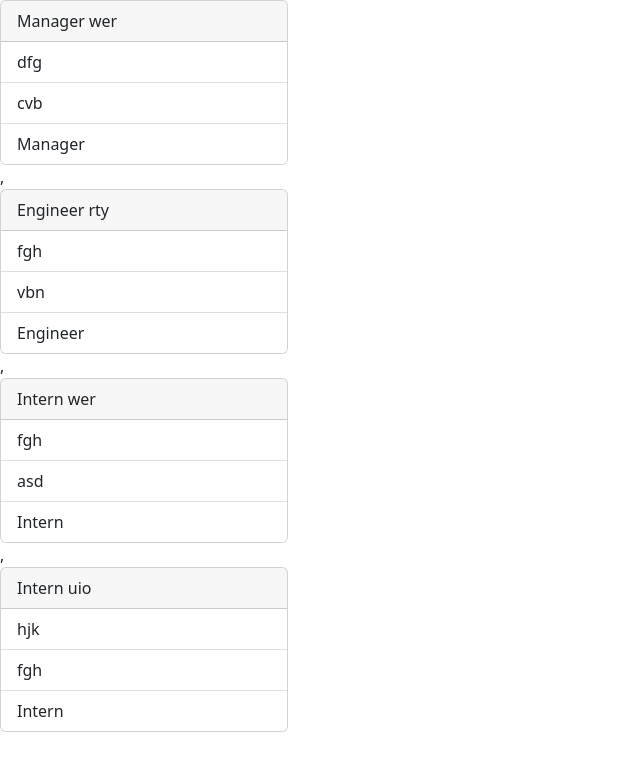
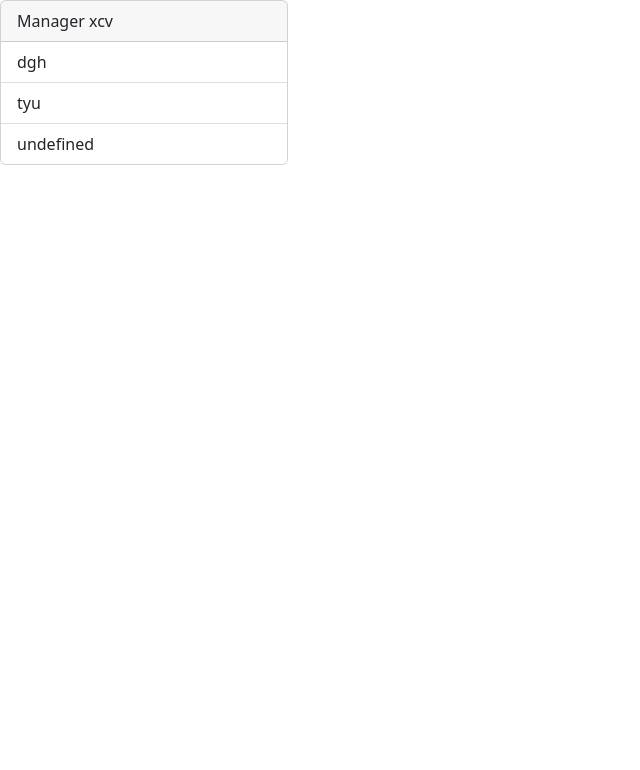
Before and after one commit to Haruka08/profile-generator, a website: page index.html in a window 1280 px wide. Shown: the whole page, without its empty margins (0-640 px from the left). Drawn offline with nearby package versions, Linux system fonts and the light colour scheme.

```diff
--- a/index.html
+++ b/index.html
@@ -11,42 +11,12 @@
         <div class="card" style="width: 18rem;">
             <div class="card-header">
             Manager
-              wer
+              xcv
             </div>
             <ul class="list-group list-group-flush">
-              <li class="list-group-item">dfg</li>
-              <li class="list-group-item">cvb</li>
-              <li class="list-group-item">Manager</li>
-            </ul>
-          </div>,<div class="card" style="width: 18rem;">
-            <div class="card-header">
-            Engineer
-              rty
-            </div>
-            <ul class="list-group list-group-flush">
-              <li class="list-group-item">fgh</li>
-              <li class="list-group-item">vbn</li>
-              <li class="list-group-item">Engineer</li>
-            </ul>
-          </div>,<div class="card" style="width: 18rem;">
-            <div class="card-header">
-            Intern
-              wer
-            </div>
-            <ul class="list-group list-group-flush">
-              <li class="list-group-item">fgh</li>
-              <li class="list-group-item">asd</li>
-              <li class="list-group-item">Intern</li>
-            </ul>
-          </div>,<div class="card" style="width: 18rem;">
-            <div class="card-header">
-            Intern
-              uio
-            </div>
-            <ul class="list-group list-group-flush">
-              <li class="list-group-item">hjk</li>
-              <li class="list-group-item">fgh</li>
-              <li class="list-group-item">Intern</li>
+              <li class="list-group-item">dgh</li>
+              <li class="list-group-item" mailto:>tyu</li>
+              <li class="list-group-item">undefined</li>
             </ul>
           </div>
 
--- a/lib/manager.js
+++ b/lib/manager.js
@@ -11,6 +11,9 @@
   getRole() {
     return "Manager"
   }
+  getOfficeNum(){
+    return this.officeNum
+  }
 }
 
 // exporting this to be available to use on other files
```
Also changed, not shown: index.js (+12 -2 lines).
